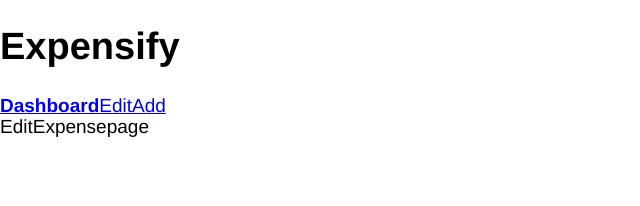
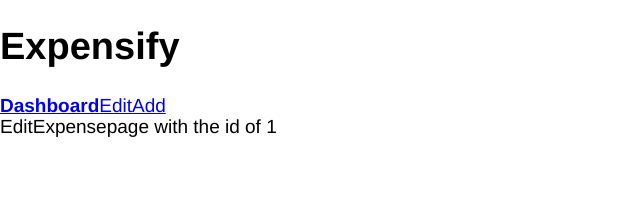
Before and after one commit to shrutidhungana/budget-app, a React (Create React App) app: page /Edit/1 in a window 1280 px wide. Shown: the top 206 px of the page, without its empty margins (0-640 px from the left). Built offline with nearby package versions, Linux system fonts and the light colour scheme.

Commit message:
Added link in edit page

```diff
--- a/src/Routes/AppRouter.jsx
+++ b/src/Routes/AppRouter.jsx
@@ -13,7 +13,7 @@
         <Header />
       <Switch>
         <Route exact path="/" component ={ExpenseDashboardpage } />
-        <Route  path="/Edit" component ={EditExpensepage} />
+        <Route  path="/Edit/:id" component ={EditExpensepage} />
         <Route path="/Add" component = {AddExpensepage } />
         <Route   component ={NotFoundPage }/>
         </Switch>
--- a/src/components/EditExpensepage.jsx
+++ b/src/components/EditExpensepage.jsx
@@ -1,11 +1,14 @@
 import React from 'react'
+import { connect } from 'react-redux'
 
-const EditExpensepage = () => {
+const EditExpensepage = (props) => {
   return (
       <div>
-          EditExpensepage
+          EditExpensepage with the id of {props.match.params.id}
       </div>
   )
 }
 
-export default EditExpensepage
+
+
+export default connect() (EditExpensepage)
--- a/src/components/ExpenseListItem.jsx
+++ b/src/components/ExpenseListItem.jsx
@@ -1,14 +1,18 @@
 import React from 'react'
+import { Link } from 'react-router-dom'
 import { removeExpense } from '../Actions/expenses'
 import { connect } from 'react-redux'
 
 const ExpenseListItem = ({dispatch,id,description, amount, createdAt}) => {
 
   return (
-      <div>
-          <h3>
-            {description}
-          </h3>
+    <div>
+      <Link to = {`/edit/${id}`}>
+      <h3>
+      {description}
+      </h3>
+      </Link>
+
           <p>
         {amount}-{createdAt}
         <button
```
